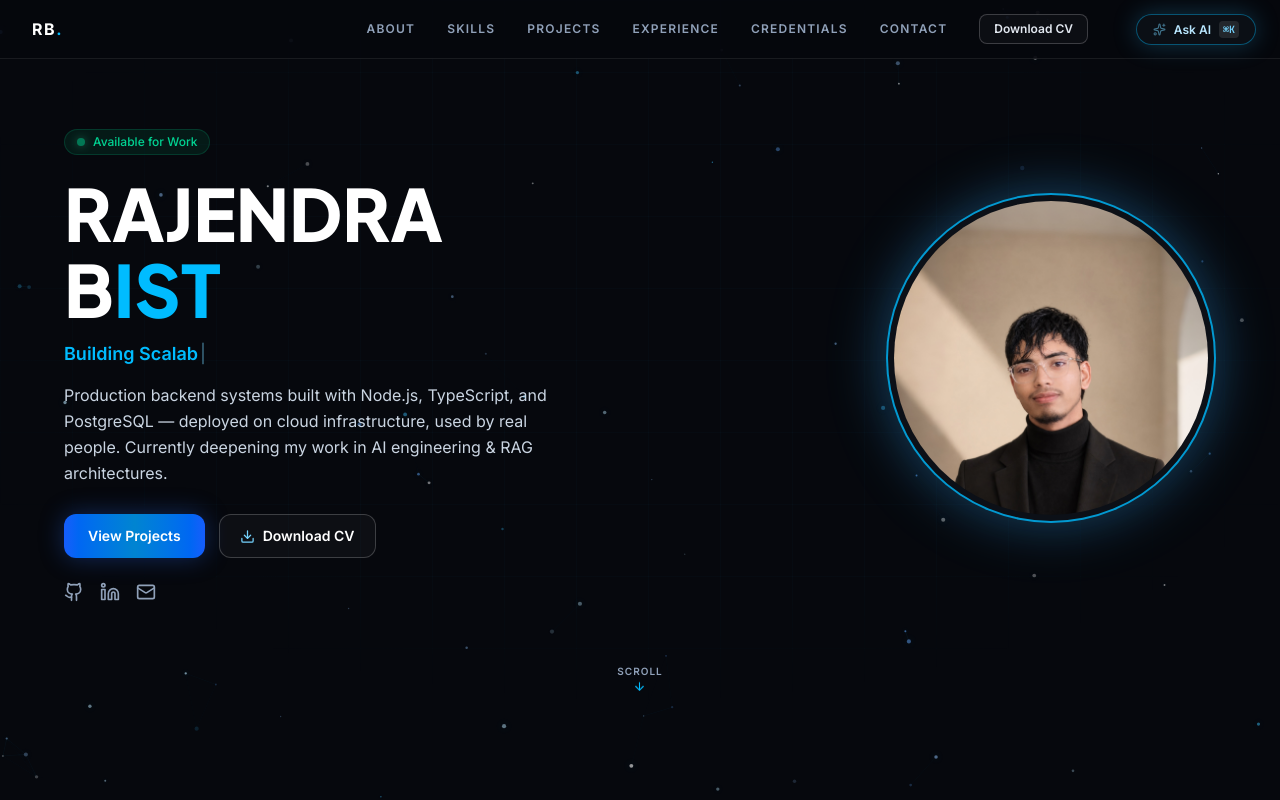
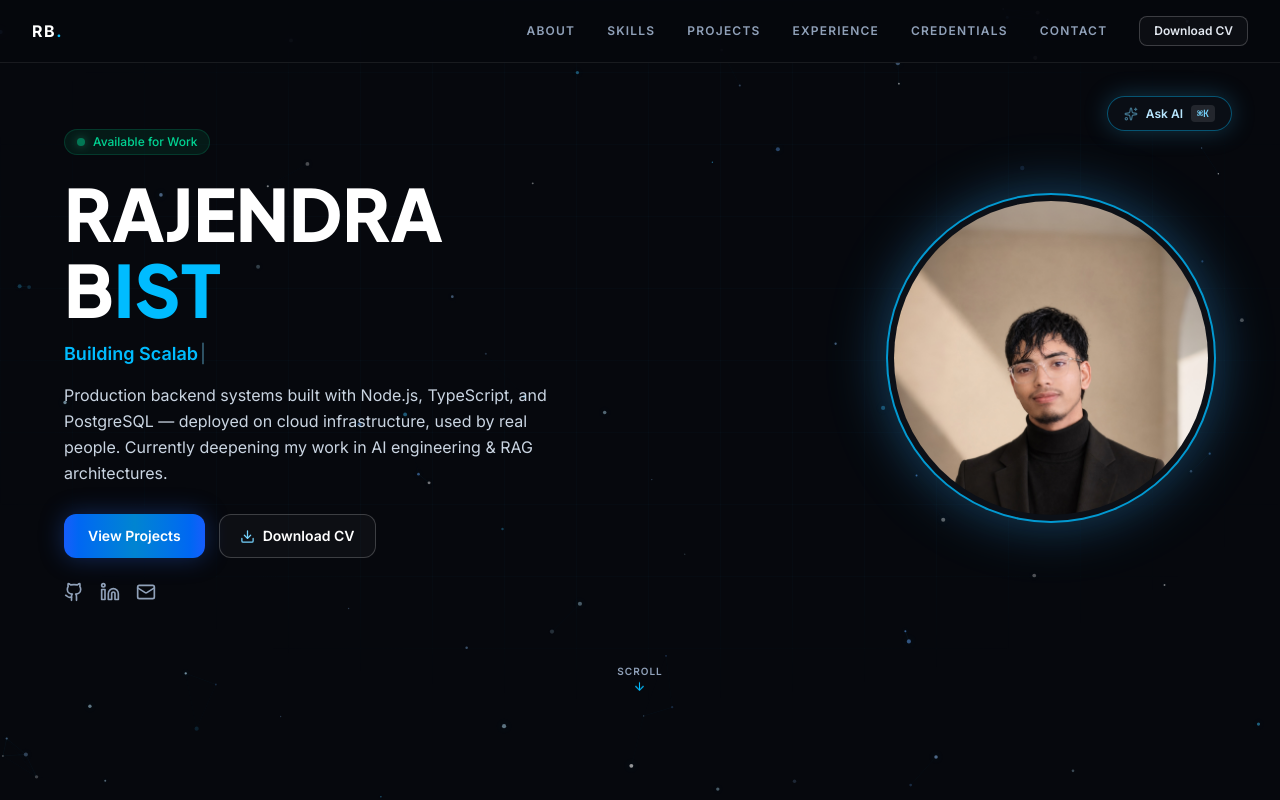
Before and after one commit to rajendrabist07/rajendra-bist, a Next.js app: page / in a window 1280 px wide. Shown: the top 800 px of the page. Built offline with nearby package versions, Linux system fonts and the light colour scheme.

Commit message:
feat(ui): position floating Ask AI pill below navbar in the top-right viewport matching reference design

```diff
--- a/components/Navbar.tsx
+++ b/components/Navbar.tsx
@@ -24,7 +24,7 @@ export default function Navbar() {
 
   return (
     <header className="fixed inset-x-0 top-0 z-40 border-b border-white/[0.08] bg-[#06080d]/85 backdrop-blur-2xl">
-      <div className="mx-auto flex max-w-7xl items-center justify-between gap-6 px-6 py-3.5 md:px-8 pr-36 sm:pr-44 lg:pr-48">
+      <div className="mx-auto flex max-w-7xl items-center justify-between gap-6 px-6 py-4 md:px-8">
         <a href="#home" className="text-base font-black tracking-widest text-white transition hover:text-sky-300">
           RB<span className="text-sky-400">.</span>
         </a>
--- a/components/ui/FloatingAskAI.tsx
+++ b/components/ui/FloatingAskAI.tsx
@@ -13,12 +13,12 @@ export default function FloatingAskAI() {
     <button
       type="button"
       onClick={openChat}
-      className="fixed top-3.5 right-5 z-50 inline-flex items-center gap-2 rounded-full border border-sky-400/40 bg-[#0c1017]/95 px-3.5 py-1.5 text-xs font-semibold text-sky-200 shadow-[0_0_25px_rgba(56,189,248,0.25)] backdrop-blur-xl transition-all duration-200 hover:border-sky-300 hover:bg-sky-500/20 hover:text-white hover:scale-105 active:scale-95 cursor-pointer sm:top-3.5 sm:right-6 sm:px-4 sm:py-1.5"
+      className="fixed top-20 right-6 sm:top-22 sm:right-10 md:top-24 md:right-12 z-50 inline-flex items-center gap-2 rounded-full border border-sky-400/40 bg-[#0c1017]/90 px-4 py-2 text-xs font-semibold text-sky-200 shadow-[0_0_25px_rgba(56,189,248,0.25)] backdrop-blur-xl transition-all duration-300 hover:border-sky-300 hover:bg-sky-500/20 hover:text-white hover:scale-105 active:scale-95 cursor-pointer"
       aria-label="Ask AI Agent"
     >
-      <Sparkles size={13} className="text-sky-300 animate-pulse" />
+      <Sparkles size={14} className="text-sky-300 animate-pulse" />
       <span>Ask AI</span>
-      <span className="rounded bg-white/10 px-1 py-0.5 text-[10px] font-mono text-sky-300">
+      <span className="rounded bg-white/10 px-1.5 py-0.5 text-[10px] font-mono text-sky-300">
         ⌘K
       </span>
     </button>
```
